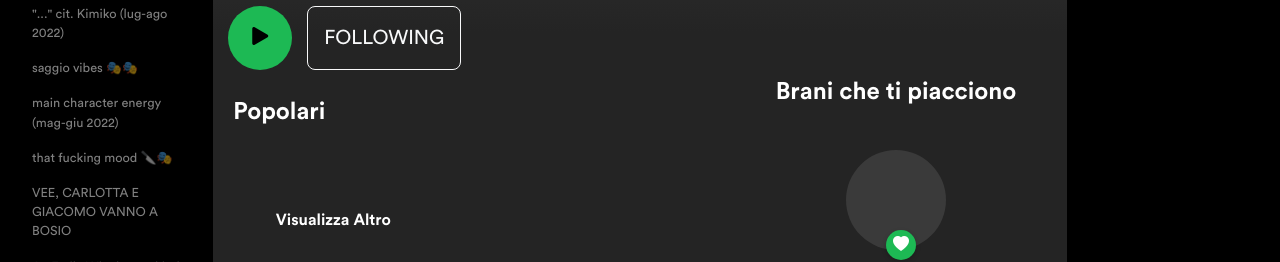
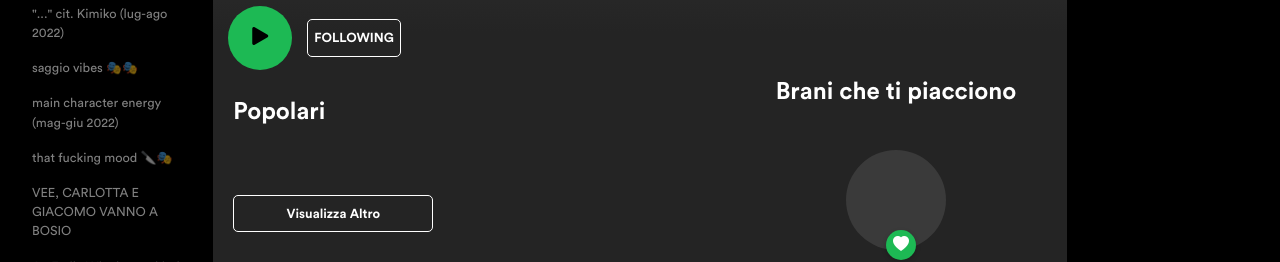
Before and after one commit to RosarioFaro/BW-2-TEAM6, a plain HTML site: page artist.html in a window 1280 px wide. Shown: the part 404-666 px from the top of the page. Drawn offline with nearby package versions, Linux system fonts and the light colour scheme.

Commit message:
sistemato-bottone-segui

```diff
--- a/artist.html
+++ b/artist.html
@@ -157,11 +157,13 @@
               <p id="artist-listeners">Ascoltatori mensili: <span>0</span></p>
             </div>
           </div>
-          <div class="artist-buttons">
-            <button class="btn btn-success btn-lg">
-              <i class="bi bi-play-fill"></i>
-            </button>
-            <button class="btn btn-outline-light btn-lg">FOLLOWING</button>
+          <div class="artist-buttons d-flex align-items-center">
+            <div>
+              <button class="btn btn-success btn-lg">
+                <i class="bi bi-play-fill"></i>
+              </button>
+            </div>
+            <div><button type="button" class="btn btn-outline-light">FOLLOWING</button></div>
           </div>
           <div class="song-list-container">
             <h2 class="section-title">Popolari</h2>
--- a/assets/css/artist.css
+++ b/assets/css/artist.css
@@ -147,10 +147,10 @@ h5 {
   transform: scale(1.1);
 }
 
-.artist-buttons.btn-outline-light {
-  font-size: 16px;
-
-  border-radius: 1px;
+button.btn.btn-outline-light {
+  font-size: 13px;
+  border-radius: 5px;
+  padding: 8px 6px;
   font-weight: bold;
   border: 1px solid white;
   color: white;
```
